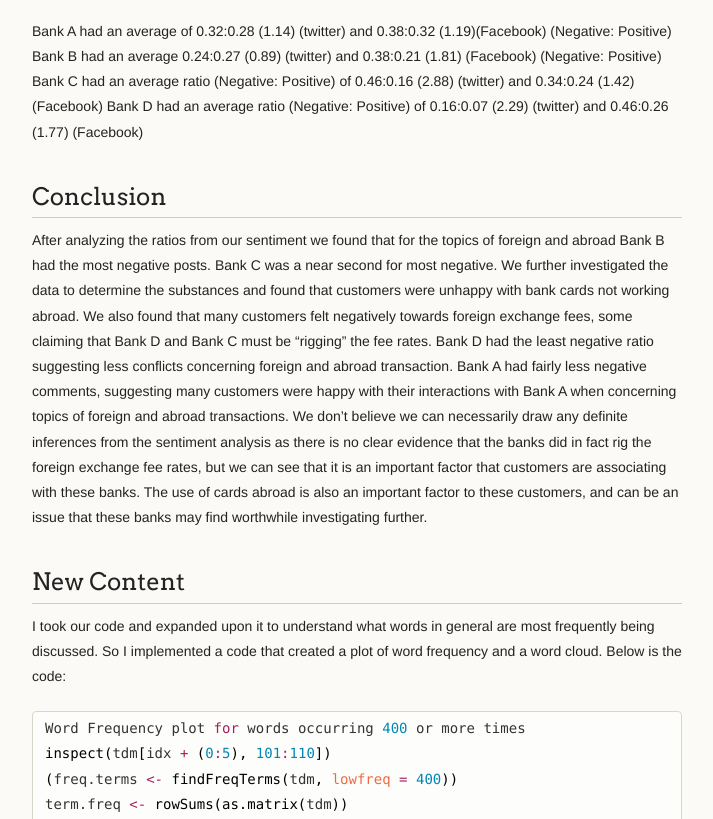
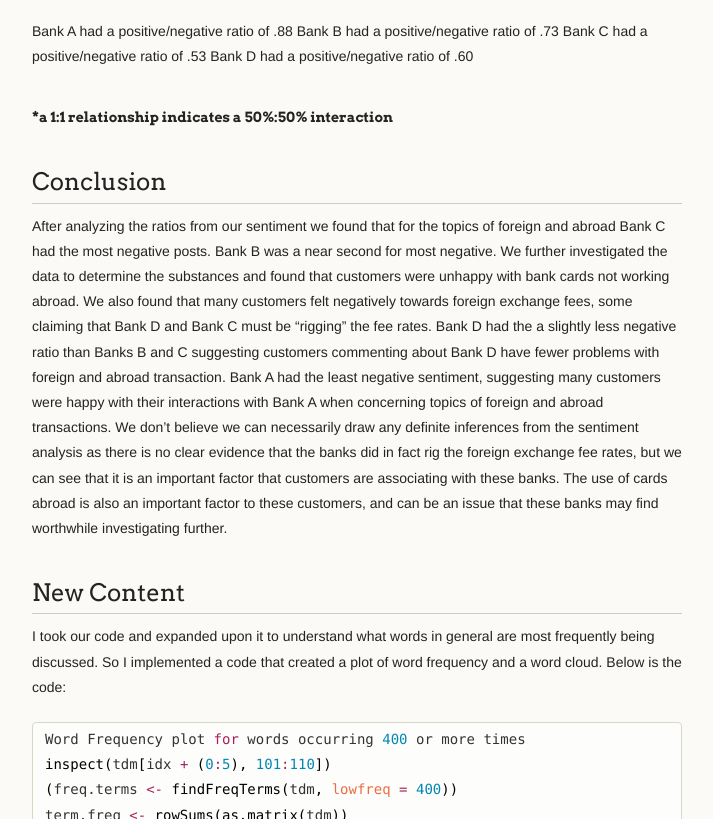
Before and after one commit to tiffanirgriffith/Wells-Fargo-Analytics-Competition, a plain HTML site: page index.html in a window 1280 px wide. Shown: the part 8914-9733 px from the top of the page, without its empty margins (278-991 px from the left). Drawn offline with Linux system fonts and the light colour scheme.

```diff
--- a/index.html
+++ b/index.html
@@ -352,15 +352,18 @@
 
 <p><img src="http://i.imgur.com/4bGuauq.gif" alt=""></p>
 
-<p>Bank A had an average of 0.32:0.28 (1.14) (twitter) and 0.38:0.32 (1.19)(Facebook) (Negative: Positive)<br>
-Bank B had an average 0.24:0.27 (0.89) (twitter) and 0.38:0.21 (1.81) (Facebook) (Negative: Positive)
-Bank C had an average ratio (Negative: Positive) of 0.46:0.16 (2.88) (twitter) and 0.34:0.24 (1.42) (Facebook)
-Bank D had an average ratio (Negative: Positive) of 0.16:0.07 (2.29) (twitter) and 0.46:0.26 (1.77) (Facebook)</p>
+<p>Bank A had a positive/negative ratio of .88
+Bank B had a positive/negative ratio of .73
+Bank C had a positive/negative ratio of .53
+Bank D had a positive/negative ratio of .60</p>
+
+<h5>
+<a id="a-11-relationship-indicates-a-5050-interaction" class="anchor" href="#a-11-relationship-indicates-a-5050-interaction" aria-hidden="true"><span class="octicon octicon-link"></span></a>*a 1:1 relationship indicates a 50%:50% interaction</h5>
 
 <h2>
 <a id="conclusion" class="anchor" href="#conclusion" aria-hidden="true"><span class="octicon octicon-link"></span></a>Conclusion</h2>
 
-<p>After analyzing the ratios from our sentiment we found that for the topics of foreign and abroad Bank B had the most negative posts. Bank C was a near second for most negative. We further investigated the data to determine the substances and found that customers were unhappy with bank cards not working abroad. We also found that many customers felt negatively towards foreign exchange fees, some claiming that Bank D and Bank C must be “rigging” the fee rates. Bank D had the least negative ratio suggesting less conflicts concerning foreign and abroad transaction. Bank A had fairly less negative comments, suggesting many customers were happy with their interactions with Bank A when concerning topics of foreign and abroad transactions. We don’t believe we can necessarily draw any definite inferences from the sentiment analysis as there is no clear evidence that the banks did in fact rig the foreign exchange fee rates, but we can see that it is an important factor that customers are associating with these banks. The use of cards abroad is also an important factor to these customers, and can be an issue that these banks may find worthwhile investigating further. </p>
+<p>After analyzing the ratios from our sentiment we found that for the topics of foreign and abroad Bank C had the most negative posts. Bank B was a near second for most negative. We further investigated the data to determine the substances and found that customers were unhappy with bank cards not working abroad. We also found that many customers felt negatively towards foreign exchange fees, some claiming that Bank D and Bank C must be “rigging” the fee rates. Bank D had the a slightly less negative ratio than Banks B and C suggesting customers commenting about Bank D have fewer problems with foreign and abroad transaction. Bank A had the least negative sentiment, suggesting many customers were happy with their interactions with Bank A when concerning topics of foreign and abroad transactions. We don’t believe we can necessarily draw any definite inferences from the sentiment analysis as there is no clear evidence that the banks did in fact rig the foreign exchange fee rates, but we can see that it is an important factor that customers are associating with these banks. The use of cards abroad is also an important factor to these customers, and can be an issue that these banks may find worthwhile investigating further. </p>
 
 <h2>
 <a id="new-content" class="anchor" href="#new-content" aria-hidden="true"><span class="octicon octicon-link"></span></a>New Content</h2>
```
Also changed, not shown: params.json (+1 -1 lines).
